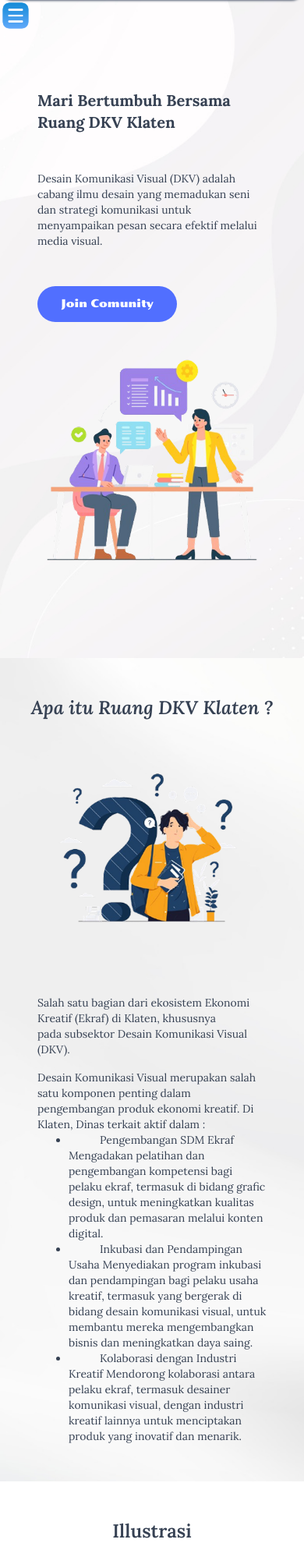
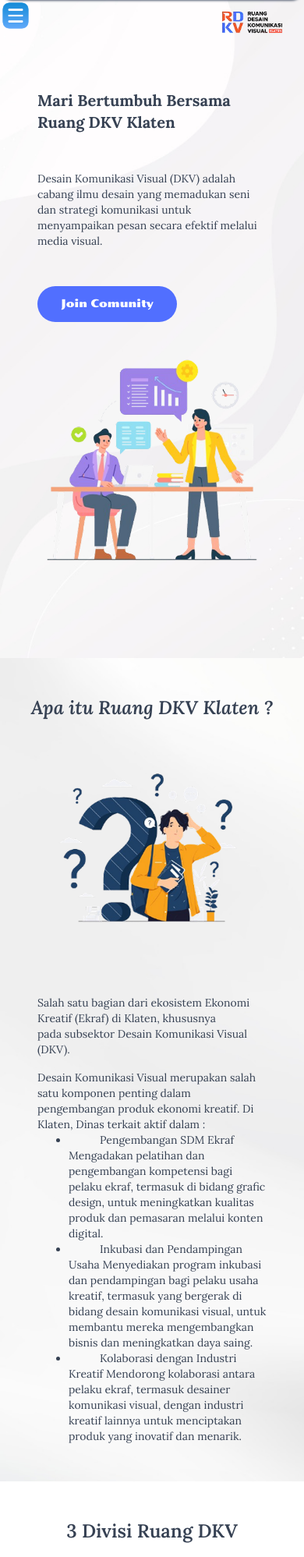
Before and after one commit to mrcyberot89/dkv, a Vue app: page / in a window 390 px wide. Shown: the top 1997 px of the page at 78% size. Built offline with nearby package versions, Linux system fonts and the light colour scheme.

Commit message:
revisi transisi

```diff
--- a/src/components/DivisiComponent2.vue
+++ b/src/components/DivisiComponent2.vue
@@ -115,6 +115,9 @@ onMounted(() => {
 
 <template>
     <div class="py-12 h-auto w-full">
+        <div class="flex justify-center items-center mb-20 text-2xl font-semibold lora-custom text-gray-700">
+            <p>3 Divisi Ruang DKV</p>
+        </div>
         <div
             class="grid grid-cols-1 md:grid-cols-2 md:grid-rows-2 md:grid lg:grid lg:grid-cols-3 lg:grid-rows-1  md:justify-center justify-center items-center gap-y-12    ">
             <div ref="containerDivisione" class="flex flex-col justify-center items-center gap-y-10">
--- a/src/components/HeaderComponent.vue
+++ b/src/components/HeaderComponent.vue
@@ -1,6 +1,7 @@
 <script setup>
 import { onMounted, ref } from 'vue';
-import imageHeader from '../assets/Frame21.png'
+import imageHeader from '../assets/Frame21.png';
+import logo from '@/assets/logo3.png';
 import gsap from 'gsap';
 
 //ref untuk animasi
@@ -38,6 +39,9 @@ onMounted(() => {
 </script>
 <template>
     <div class="w-full h-screen relative z-1 bg-[url('../assets/gray-bg.jpg')] bg-cover bg-center md:px-20 py-24">
+        <div class="absolute top-0 right-0 md:hidden lg:hidden">
+            <img :src="logo" alt="" class="object-cover h-14">
+        </div>
         <div class="grid grid-cols-1 md:grid-cols-2 h-full md:h-[90%] w-full container mx-0 px-0 md:px-0   ">
             <div class="flex flex-col justify-center items-start md:items-start mx-12 md:mx-0 gap-12 md:px-0">
                 <h1 ref="textOne" class="lg:text-4xl md:text-2xl text-gray-700 lora-custom text-xl font-bold ">Mari
```
Also changed, not shown: src/assets/logo3.png (added).
